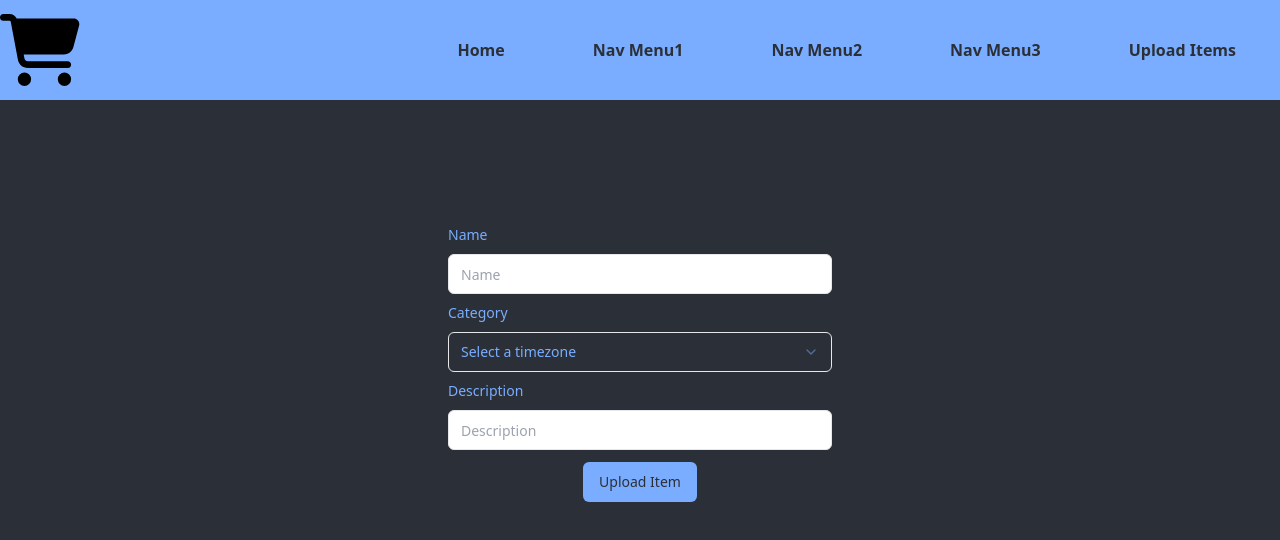
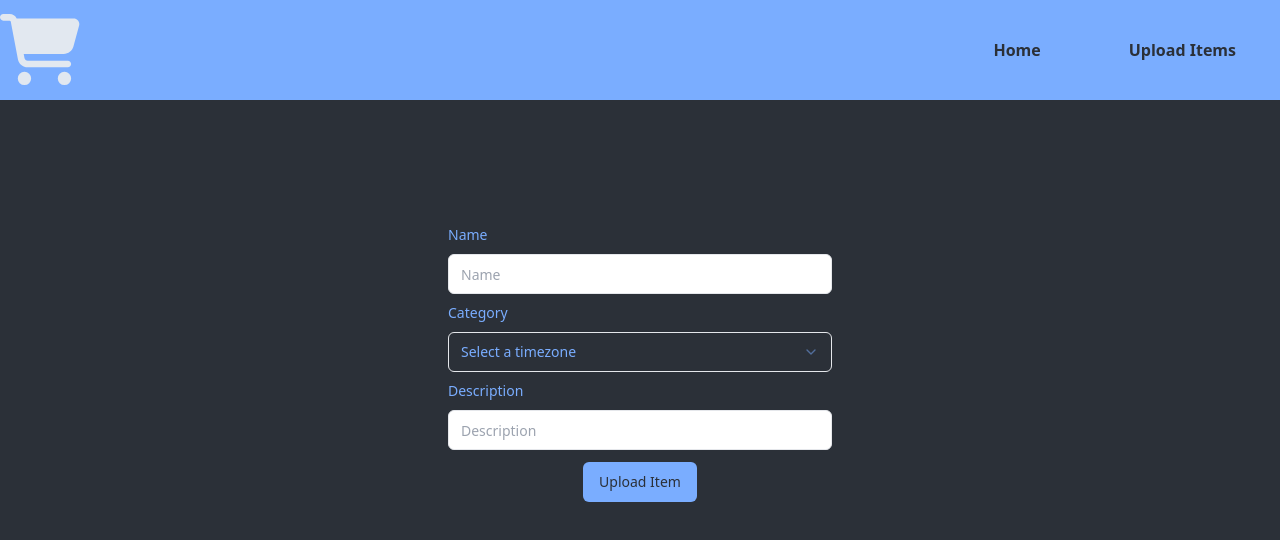
Before and after one commit to kriszR/Projekt_Labor, a Next.js app in the folder projekt_labor/: page /upload-items in a window 1280 px wide. Shown: the top 540 px of the page. Built offline with nearby package versions, Linux system fonts and the light colour scheme.

Commit message:
Added products listing

```diff
--- a/projekt_labor/package.json
+++ b/projekt_labor/package.json
@@ -15,7 +15,6 @@
     "@radix-ui/react-select": "^2.1.2",
     "@radix-ui/react-slot": "^1.1.0",
     "@vercel/postgres": "^0.10.0",
-    "bcrypt": "^5.1.1",
     "class-variance-authority": "^0.7.0",
     "clsx": "^2.1.1",
     "date-fns": "^3.6.0",
--- a/projekt_labor/src/app/page.jsx
+++ b/projekt_labor/src/app/page.jsx
@@ -1,22 +1,12 @@
 import SearchBar from "@/components/SearchBar";
+import ProductsContainer from "@/components/ProductsContainer";
 import { Calendar } from "@/components/ui/calendar";
-import { PrismaClient } from "@prisma/client";
-
-const prisma = new PrismaClient();
 
 export default async function Home() {
-  const users = await prisma.users.findMany();
-
   return (
     <main>
       <SearchBar />
-      <div>
-        {users.map((user, index) => (
-          <div key={index}>
-            <h3>{user.username}</h3>
-          </div>
-        ))}
-      </div>
+      <ProductsContainer />
       <Calendar mode="single" />
     </main>
   );
--- a/projekt_labor/src/app/upload-items/page.jsx
+++ b/projekt_labor/src/app/upload-items/page.jsx
@@ -16,7 +16,6 @@ import Alert from "@/components/Alert";
 
 async function UploadProduct(name, category, description, setAlert) {
   try {
-    console.log(name, category, description);
     if (!name || !category || !description)
       throw Error("Please fill out all fields!");
 
@@ -30,7 +29,7 @@ async function UploadProduct(name, category, description, setAlert) {
 
     if (!request.ok) throw Error("Couldn't add item, try again!");
 
-    setAlert({ message: "Item successfully added!", type: "succes" });
+    setAlert({ message: "Item successfully added!", type: "success" });
   } catch (err) {
     setAlert({ message: err.message, type: "error" });
   }
--- a/projekt_labor/src/components/Header.jsx
+++ b/projekt_labor/src/components/Header.jsx
@@ -1,33 +1,27 @@
-'use client'
-import CartSVG from "@/images/cart.svg";
-import Image from "next/image";
-
+"use client";
+import Link from "next/link";
+import CartSVG from "@/images/CartSVG";
 
 export default function Header() {
+  return (
+    <header className="bg-secondary text-primary sticky top-0">
+      <nav className="container mx-auto flex justify-between min-h-[100px] items-center">
+        <Link href={"/"}>
+          <CartSVG
+            className={
+              "w-20 fill-slate-200 hover:fill-primary transition"
+            }
+          />
+        </Link>
 
-
-  return (
-    <header className="bg-secondary text-primary">
-      <nav className="container mx-auto flex justify-between min-h-[100px] items-center">
-        <Image src={CartSVG} alt="Cart" className="w-20" />
         <ul className="flex">
           <li>
-            <a href="#">Home</a>
+            <Link href={"/"}>Home</Link>
           </li>
           <li>
-            <a href="#">Nav Menu1</a>
-          </li>
-          <li>
-            <a href="#">Nav Menu2</a>
-          </li>
-          <li>
-            <a href="#">Nav Menu3</a>
-          </li>
-          <li>
-            <a href="/upload-items">Upload Items</a>
+            <Link href={"/upload-items"}>Upload Items</Link>
           </li>
         </ul>
-
       </nav>
     </header>
   );
--- /dev/null
+++ b/projekt_labor/src/components/Product.jsx
@@ -0,0 +1,15 @@
+import { Button } from "./ui/button";
+import { Plus } from 'lucide-react';
+
+export default function Product({ name, category, description }) {
+  return (
+    <div className="px-1 lg:w-1/4 md:w-1/2 w-full">
+      <div className="bg-white h-full rounded p-2 relative">
+        <h2>{name}</h2>
+        <p>{category}</p>
+        <p>{description}</p>
+        <Button className="bg-green-400 absolute right-2 bottom-2 px-2 h-7" ><Plus size={20} /></Button>
+      </div>
+    </div>
+  );
+}
--- /dev/null
+++ b/projekt_labor/src/components/ProductsContainer.jsx
@@ -0,0 +1,20 @@
+import { prisma } from "@/lib/prisma";
+import Product from "./Product";
+
+export default async function ProductsContainer() {
+  const products = await prisma.products.findMany();
+  return (
+    <div>
+      <div className="flex flex-wrap gap-y-2 -mx-1">
+        {products.map((product, index) => (
+          <Product
+            key={index}
+            name={product.name}
+            category={product.category}
+            description={product.description}
+          />
+        ))}
+      </div>
+    </div>
+  );
+}
--- a/projekt_labor/src/components/SearchBar.jsx
+++ b/projekt_labor/src/components/SearchBar.jsx
@@ -3,7 +3,7 @@ import { Button } from "../components/ui/button";
 export default function SearchBar() {
   return (
     <div className="flex justify-center gap-x-5">
-      <input type="text" className="w-[30%] text-2xl rounded"></input>
+      <input type="text" className="w-1/3 text-2xl rounded" placeholder="Search for some bread"></input>
       <Button>Search</Button>
     </div>
   );
--- /dev/null
+++ b/projekt_labor/src/images/CartSVG.jsx
@@ -0,0 +1,5 @@
+export default function CartSVG({className}){
+    return (
+        <svg xmlns="http://www.w3.org/2000/svg" viewBox="0 0 576 512" className={className}><path d="M0 24C0 10.7 10.7 0 24 0L69.5 0c22 0 41.5 12.8 50.6 32l411 0c26.3 0 45.5 25 38.6 50.4l-41 152.3c-8.5 31.4-37 53.3-69.5 53.3l-288.5 0 5.4 28.5c2.2 11.3 12.1 19.5 23.6 19.5L488 336c13.3 0 24 10.7 24 24s-10.7 24-24 24l-288.3 0c-34.6 0-64.3-24.6-70.7-58.5L77.4 54.5c-.7-3.8-4-6.5-7.9-6.5L24 48C10.7 48 0 37.3 0 24zM128 464a48 48 0 1 1 96 0 48 48 0 1 1 -96 0zm336-48a48 48 0 1 1 0 96 48 48 0 1 1 0-96z"/></svg>
+    )
+}
--- a/projekt_labor/tailwind.config.js
+++ b/projekt_labor/tailwind.config.js
@@ -16,7 +16,9 @@ module.exports = {
         secondary: "#7aadff",
       },
       spacing: {
-        '1/2': '50%'
+        '1/2': '50%',
+        '1/3': '33.3333%',
+        '1/4': '25%'
       }
     },
   },
```
Also changed, not shown: projekt_labor/src/images/cart.svg (deleted), 1 other file (tests, documents, lock files or other folders).
